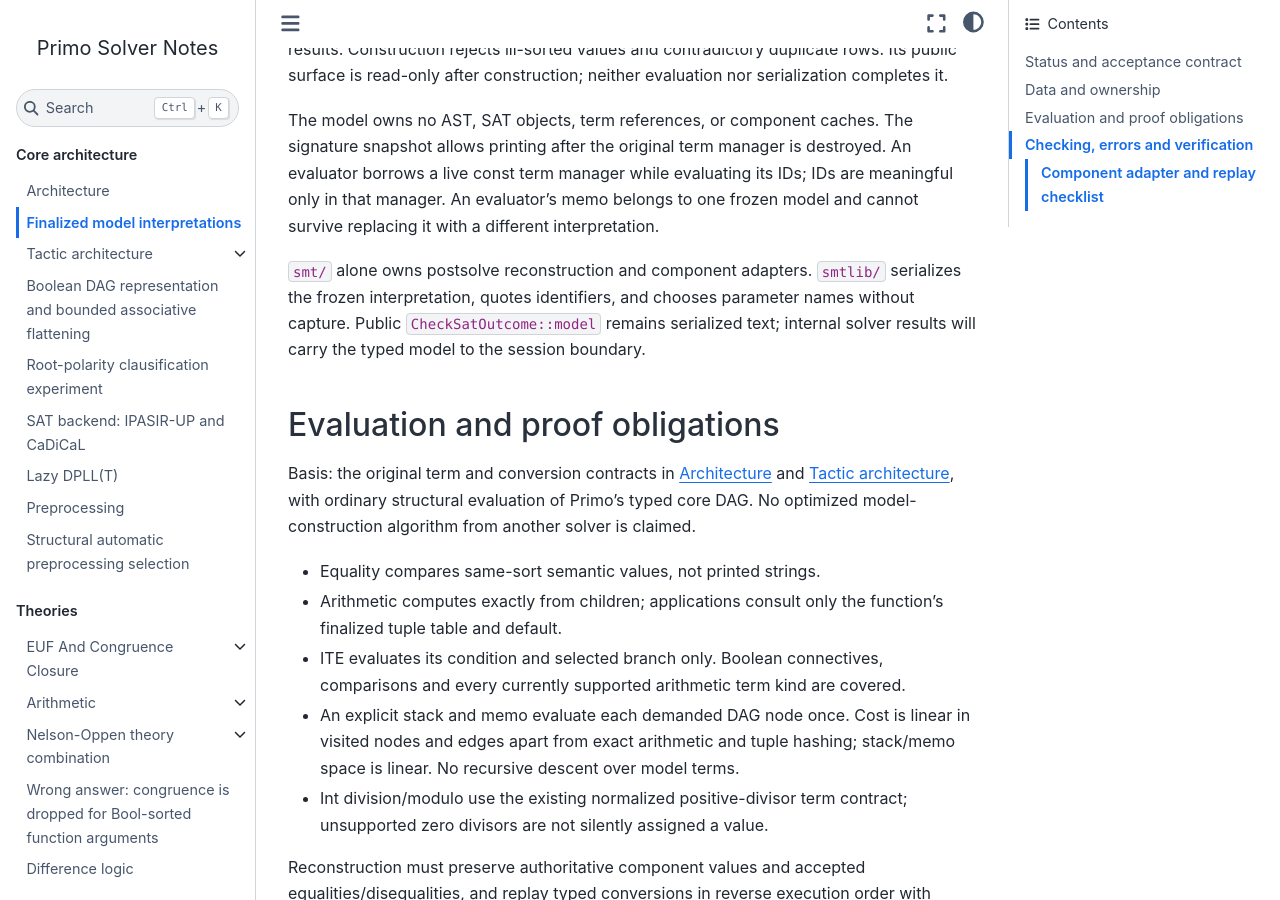
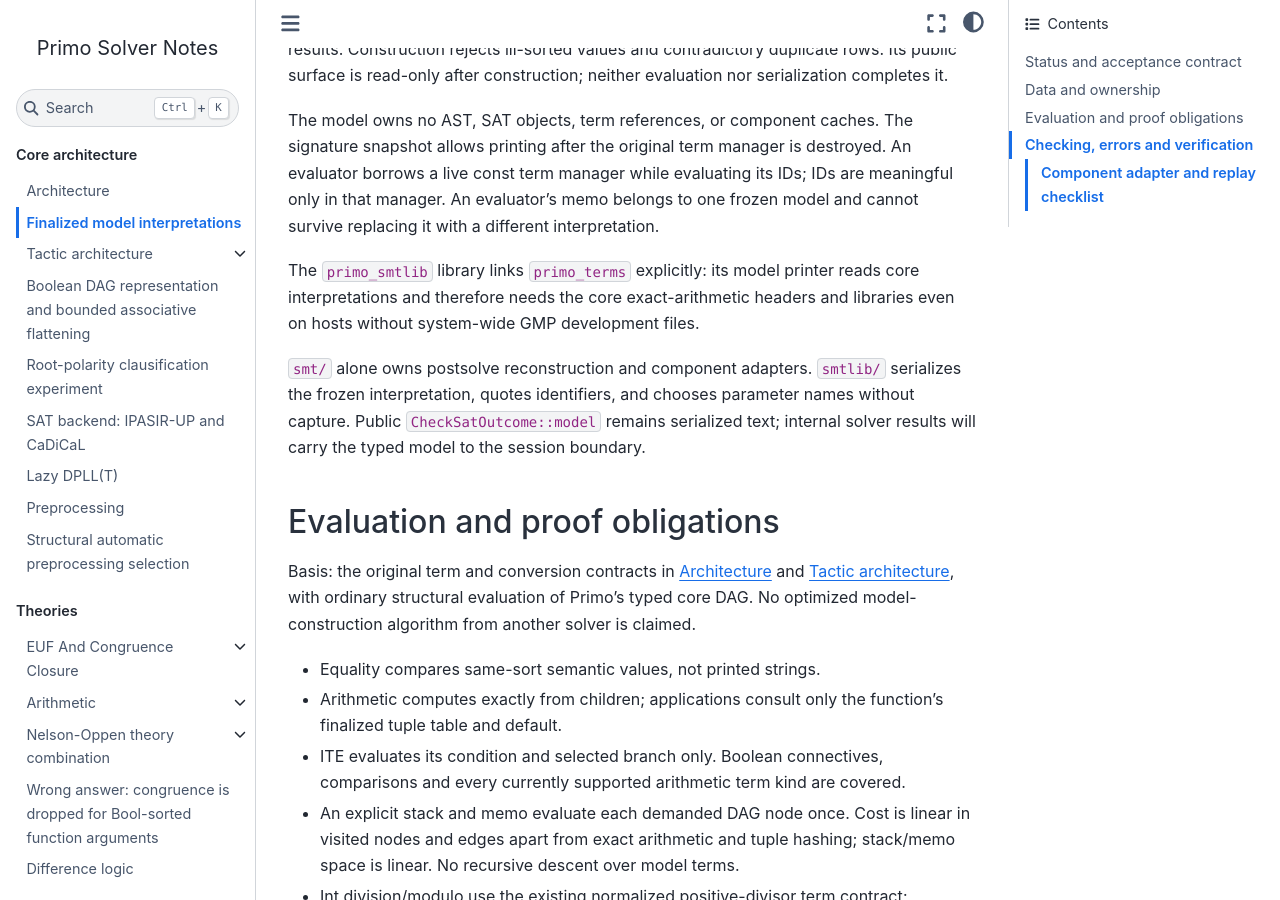
Before and after one commit to primo-solver/primo, a Jupyter Book: the page built from docs/model-interpretation.md, in a window 1280 px wide and 900 px high, scrolled down 842 px. Built offline with Jupyter Book 1.0.4 settings and Sphinx 7.4.7 and the Sphinx Book theme 1.1.4, drawn with Linux system fonts in a browser that asks for light colours.

Commit message:
Declare the typed model printer's core library dependency

```diff
--- a/CMakeLists.txt
+++ b/CMakeLists.txt
@@ -249,7 +249,7 @@
 primo_configure_owned_library(primo_smtlib)
 target_include_directories(primo_smtlib SYSTEM PUBLIC "${ANTLR4_RUNTIME_INCLUDE_DIR}")
 target_compile_definitions(primo_smtlib PUBLIC ANTLR4CPP_STATIC=1)
-target_link_libraries(primo_smtlib PUBLIC "${ANTLR4_RUNTIME_LIBRARY}")
+target_link_libraries(primo_smtlib PUBLIC primo_terms "${ANTLR4_RUNTIME_LIBRARY}")
 
 add_library(primo_smt STATIC ${PRIMO_SMT_SOURCES})
 primo_configure_owned_library(primo_smt)
--- a/docs/model-interpretation.md
+++ b/docs/model-interpretation.md
@@ -38,6 +38,10 @@
 An evaluator borrows a live const term manager while evaluating its IDs; IDs
 are meaningful only in that manager. An evaluator's memo belongs to one frozen
 model and cannot survive replacing it with a different interpretation.
+
+The `primo_smtlib` library links `primo_terms` explicitly: its model printer
+reads core interpretations and therefore needs the core exact-arithmetic
+headers and libraries even on hosts without system-wide GMP development files.
 
 `smt/` alone owns postsolve reconstruction and component adapters. `smtlib/`
 serializes the frozen interpretation, quotes identifiers, and chooses parameter
```
